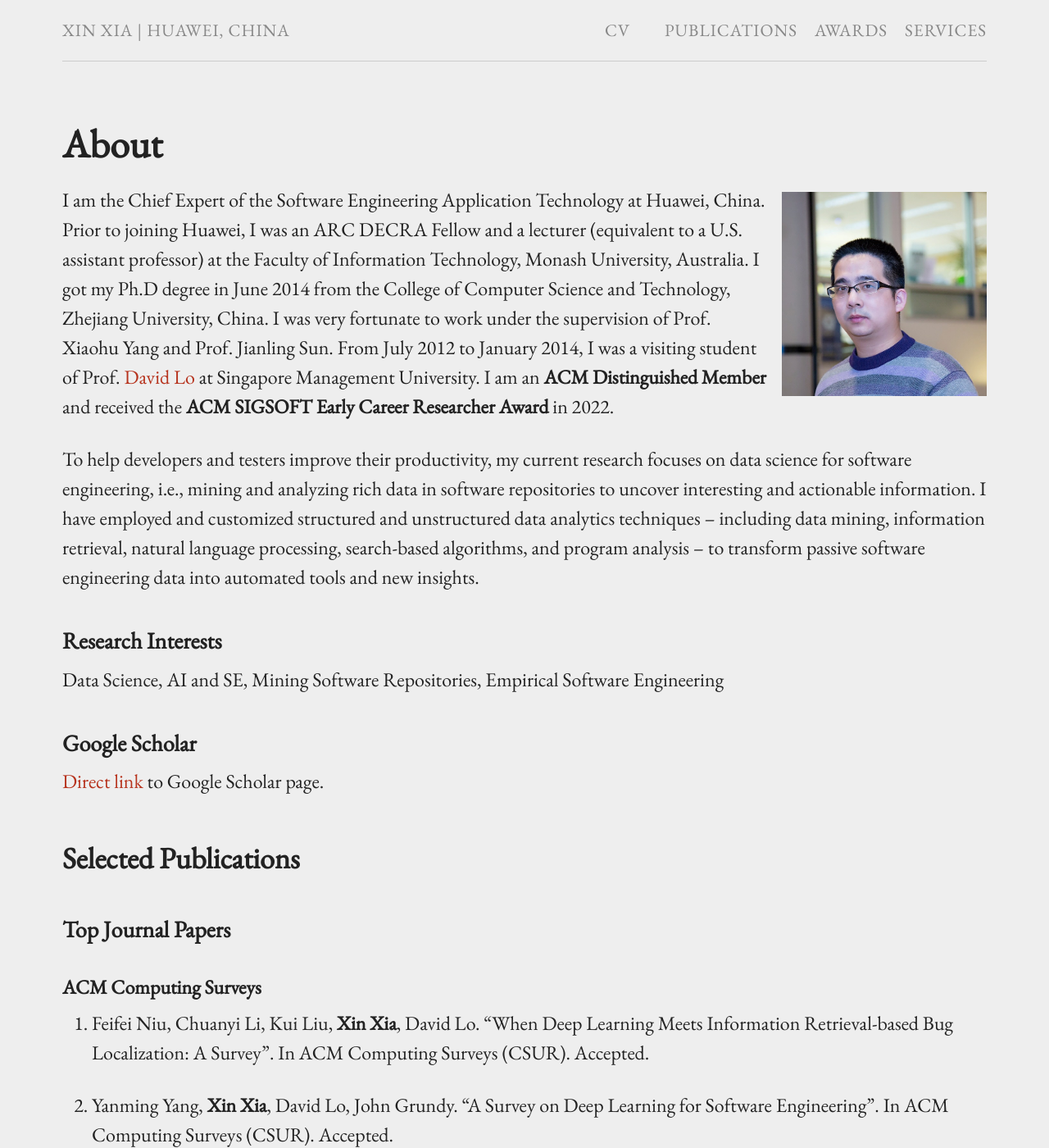
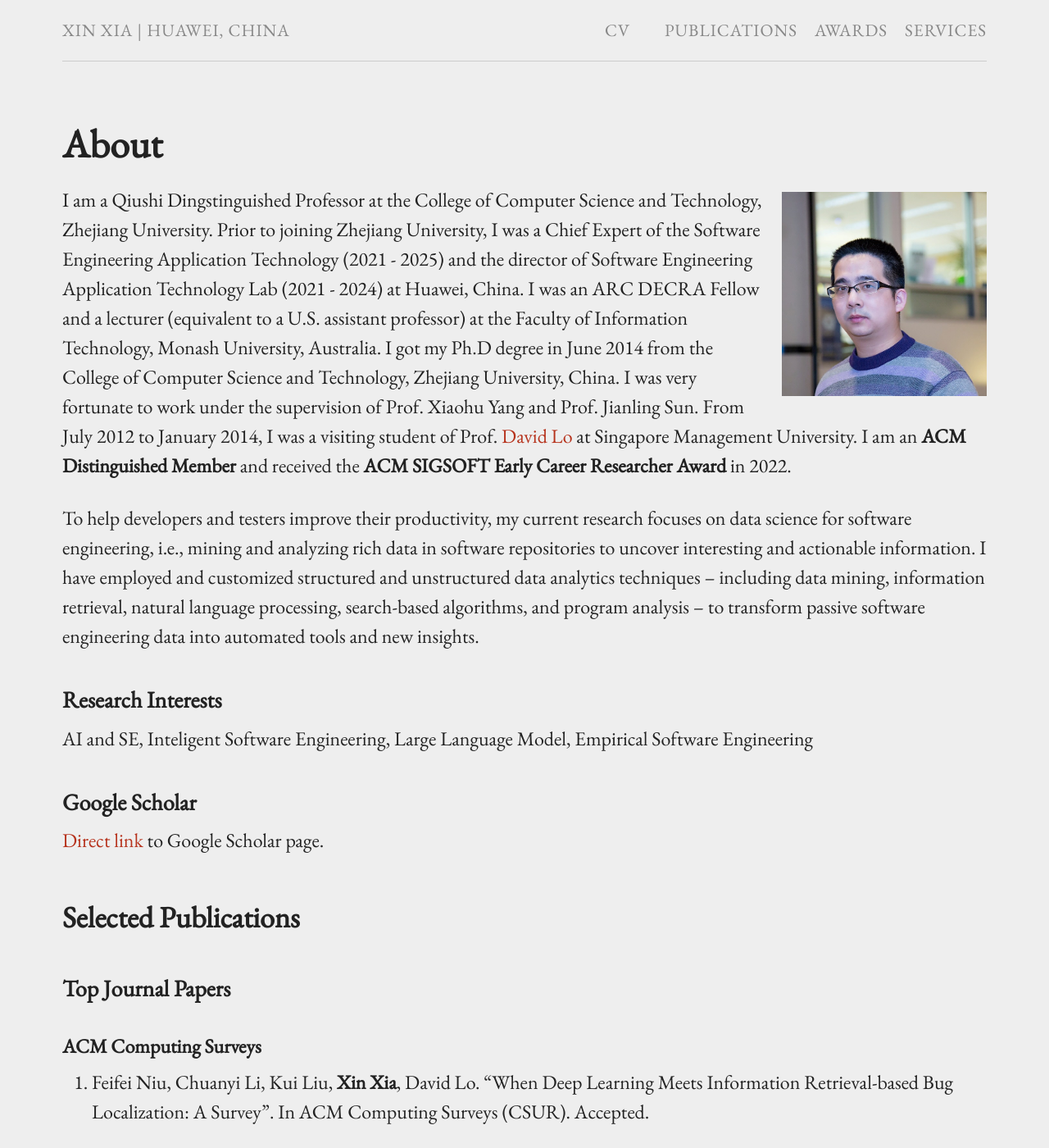
Before and after one commit to xin-xia/xin-xia.github.io, a Jekyll site: the page built from index.md, in a window 1280 px wide and 1400 px high. Shown: the whole window at 82% size. Built offline with Jekyll 4.4.1, drawn with Linux system fonts in a browser that asks for light colours; some of the changed text lies outside the part shown.

Commit message:
Update index.md

```diff
--- a/index.md
+++ b/index.md
@@ -6,7 +6,7 @@ permalink: /
 
 {% include image.html url="images/Xin.jpg" caption="" width="250px"   align="right" %}
 
-I am the Chief Expert of the Software Engineering Application Technology at Huawei, China. Prior to joining Huawei, I was  an ARC DECRA Fellow and a lecturer (equivalent to a U.S. assistant professor) at the Faculty of Information Technology, Monash University, Australia. I got my Ph.D degree in June 2014 from the College of Computer Science and Technology,  Zhejiang University, China.  I was very fortunate to work under the supervision of  Prof. Xiaohu Yang  and Prof. Jianling Sun. From July  2012 to January 2014, I was a visiting student of Prof. [David Lo] at Singapore Management University. I am an <strong>ACM Distinguished Member</strong> and received the <strong>ACM SIGSOFT Early Career Researcher Award</strong> in 2022.
+I am a Qiushi Dingstinguished Professor at the College of Computer Science and Technology, Zhejiang University. Prior to joining Zhejiang University, I was a Chief Expert of the Software Engineering Application Technology (2021 - 2025) and the director of Software Engineering Application Technology Lab (2021 - 2024) at Huawei, China.  I was  an ARC DECRA Fellow and a lecturer (equivalent to a U.S. assistant professor) at the Faculty of Information Technology, Monash University, Australia. I got my Ph.D degree in June 2014 from the College of Computer Science and Technology,  Zhejiang University, China.  I was very fortunate to work under the supervision of  Prof. Xiaohu Yang  and Prof. Jianling Sun. From July  2012 to January 2014, I was a visiting student of Prof. [David Lo] at Singapore Management University. I am an <strong>ACM Distinguished Member</strong> and received the <strong>ACM SIGSOFT Early Career Researcher Award</strong> in 2022.
 
 
 To help developers and testers improve their productivity, my current research focuses on data science for software engineering, i.e., mining and analyzing
@@ -18,7 +18,7 @@ engineering data into automated tools and new insights.
 
 ### Research Interests
 
-Data Science, AI and SE, Mining Software Repositories, Empirical Software Engineering
+AI and SE, Inteligent Software Engineering, Large Language Model,  Empirical Software Engineering
 
 ### Google Scholar
 [Direct link] to Google Scholar page.
@@ -257,9 +257,9 @@ Case Study of Code Clone Detection and Defect Prediction". IEEE Transactions on
 ## Contact
 
 Xin Xia <br />
-Chief Expert<br />
-Software Engineering Application Technology  <br />
-Huawei, China <br />
+Qiushi Distinguished Professor <br />
+College of Computer Science and Technology  <br />
+Zhejiang University, China <br />
 Email: [xin.xia@acm.org]
 
 [Gail C. Murphy]: https://blogs.ubc.ca/gailcmurphy/
```
